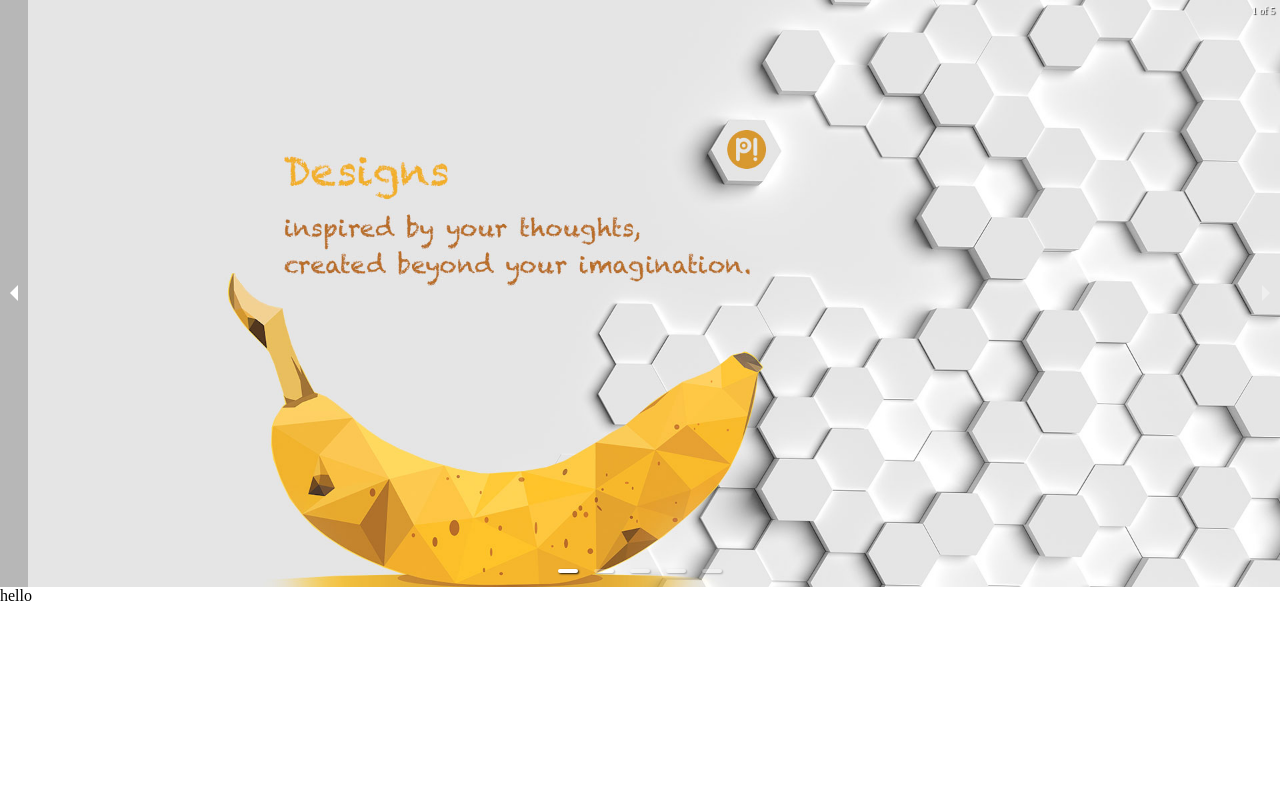
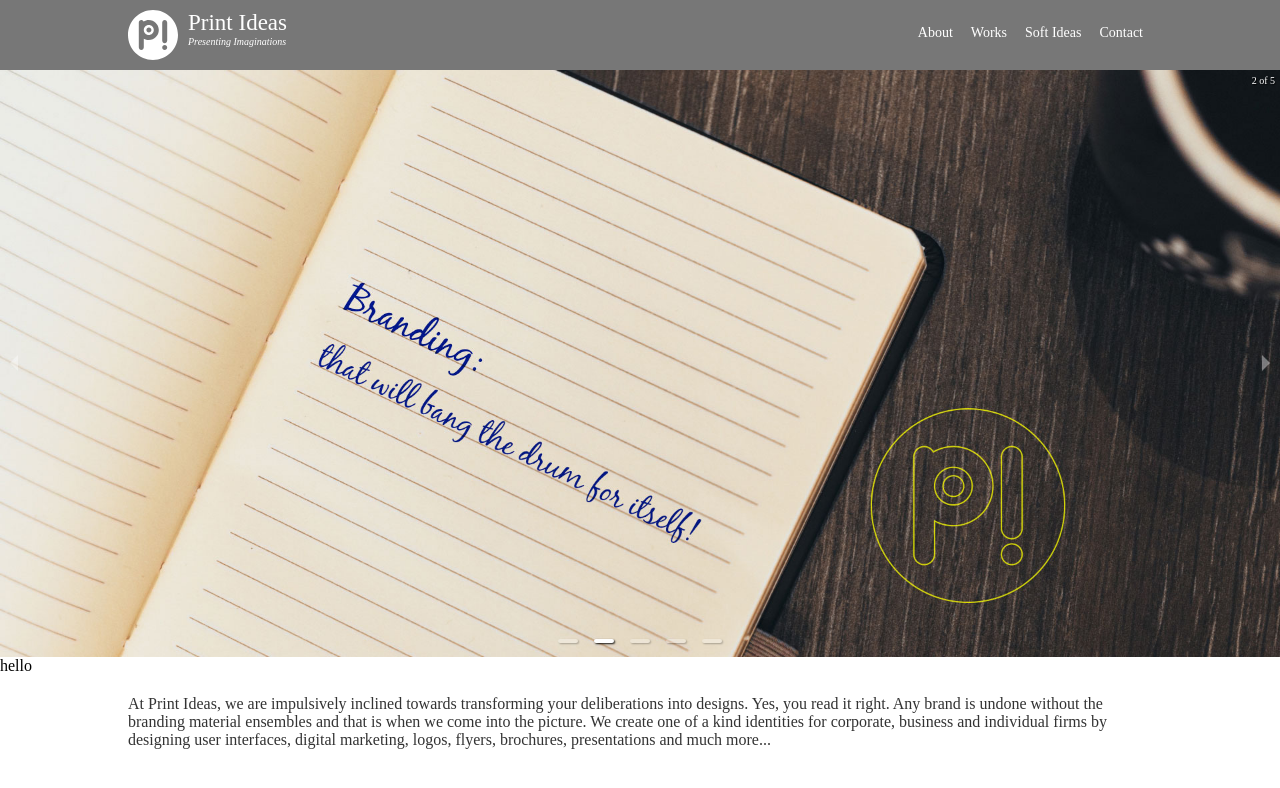
Before and after one commit to siva-piskool/TransferFiles, a React app in the folder PI-App/client/: page /#/ in a window 1280 px wide. Shown: the top 788 px of the page. Built offline with nearby package versions, Linux system fonts and the light colour scheme.

Commit message:
Header Styles Modified

```diff
--- a/PI-App/client/src/common/Header.css
+++ b/PI-App/client/src/common/Header.css
@@ -64,18 +64,19 @@
     display: none !important;
   }
   #menuToggle {
-    display: flex;
+    /* display: flex;
+     -webkit-user-select: none; */
     float: right;
     display: block;
     position: relative;
     top: 4px;
     left: 35px;
     z-index: 1;
-    -webkit-user-select: none;
     user-select: none;
   }
   #menuToggle input {
-    display: flex;
+    /* display: flex;
+    -webkit-touch-callout: none; */
     float: right;
     display: block;
     width: 40px;
@@ -86,7 +87,7 @@
     cursor: pointer;
     opacity: 0;
     z-index: 2;
-    -webkit-touch-callout: none;
+
   }
   #menuToggle span {
     display: block;
@@ -99,7 +100,7 @@
     z-index: 1;
     transform-origin: 3px -1px;
     transition: transform 0.5s cubic-bezier(0.77, 0.2, 0.05, 1);
-      background: 0.5s cubic-bezier(0.77, 0.2, 0.05, 1), opacity 0.55s ease;
+      /* background: 0.5s cubic-bezier(0.77, 0.2, 0.05, 1), opacity 0.55s ease; */
   }
   #menuToggle span:first-child {
     transform-origin: 0% 0%;
@@ -110,7 +111,7 @@
   #menuToggle input:checked ~ span {
     opacity: 1;
     transform: rotate(45deg) translate(-2px, -1px);
-    background: #636363;
+    background: #cdcdcd;
   }
   #menuToggle input:checked ~ span:nth-last-child(3) {
     opacity: 0;
@@ -125,9 +126,9 @@
     margin: -54px 0 0 -180px;
     padding: 40px;
     padding-top: 75px;
-    background: black;
+    background: rgba(85, 85, 85, 0.8);
     list-style-type: none;
-    -webkit-font-smoothing: antialiased;
+    /* -webkit-font-smoothing: antialiased; */
     transform-origin: 0% 0%;
     transform: translate(100%, 0);
     transition: transform 0.5s cubic-bezier(0.77, 0.2, 0.05, 1);
--- a/PI-App/client/src/components/Home.tsx
+++ b/PI-App/client/src/components/Home.tsx
@@ -1,8 +1,11 @@
 import * as React from 'react';
+import Slides from '../components/Slides'
 export const Home = () => {
     return (
         <React.Fragment>
-           <div className="piMT70 piheader">SlideShow</div>
+           <div className="piMT70">
+           <Slides/>
+           </div>
            <div className="piabout piMT20">
                 <div></div>
                 <div>At Print Ideas, we are impulsively inclined towards transforming your deliberations into designs. Yes, you read
--- a/PI-App/client/src/index.tsx
+++ b/PI-App/client/src/index.tsx
@@ -5,4 +5,4 @@ import { About } from "./components/About";
 import { App } from "./App";
 import Slides from "./components/Slides";
 
-render(<Slides />, document.getElementById('root'));
+render(<App />, document.getElementById('root'));
```
